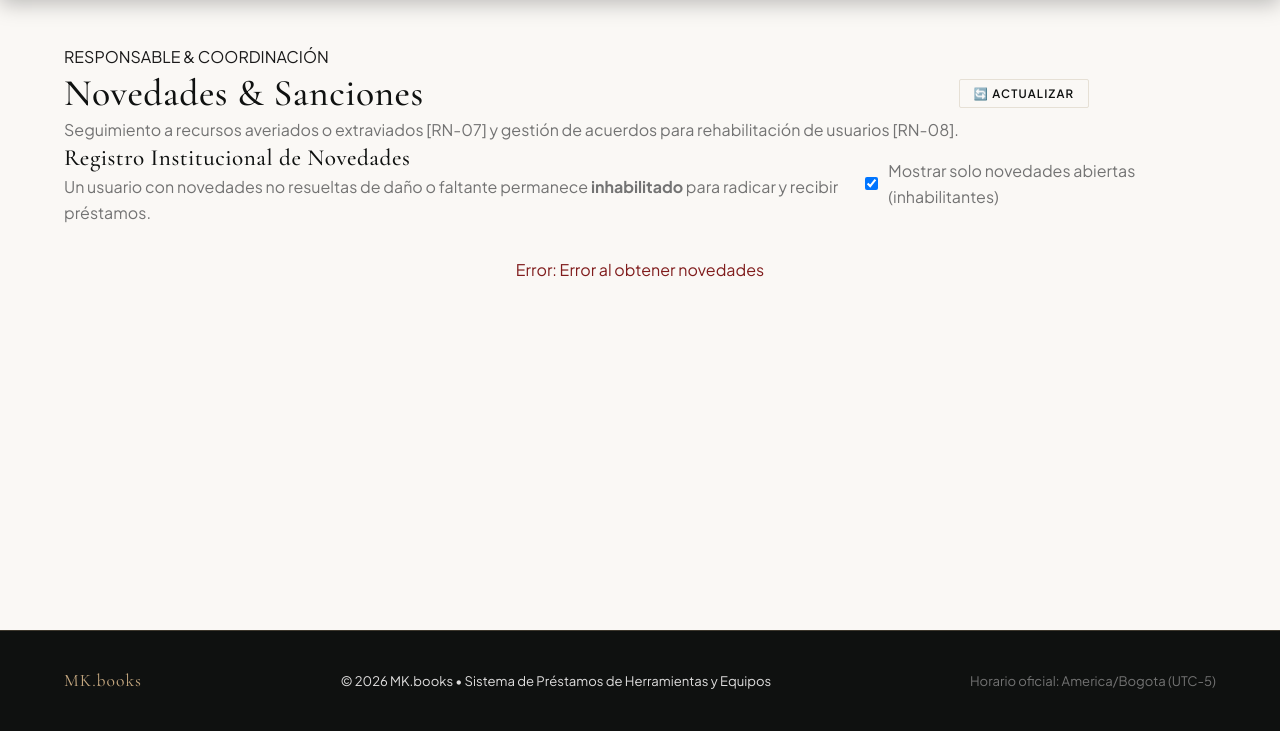
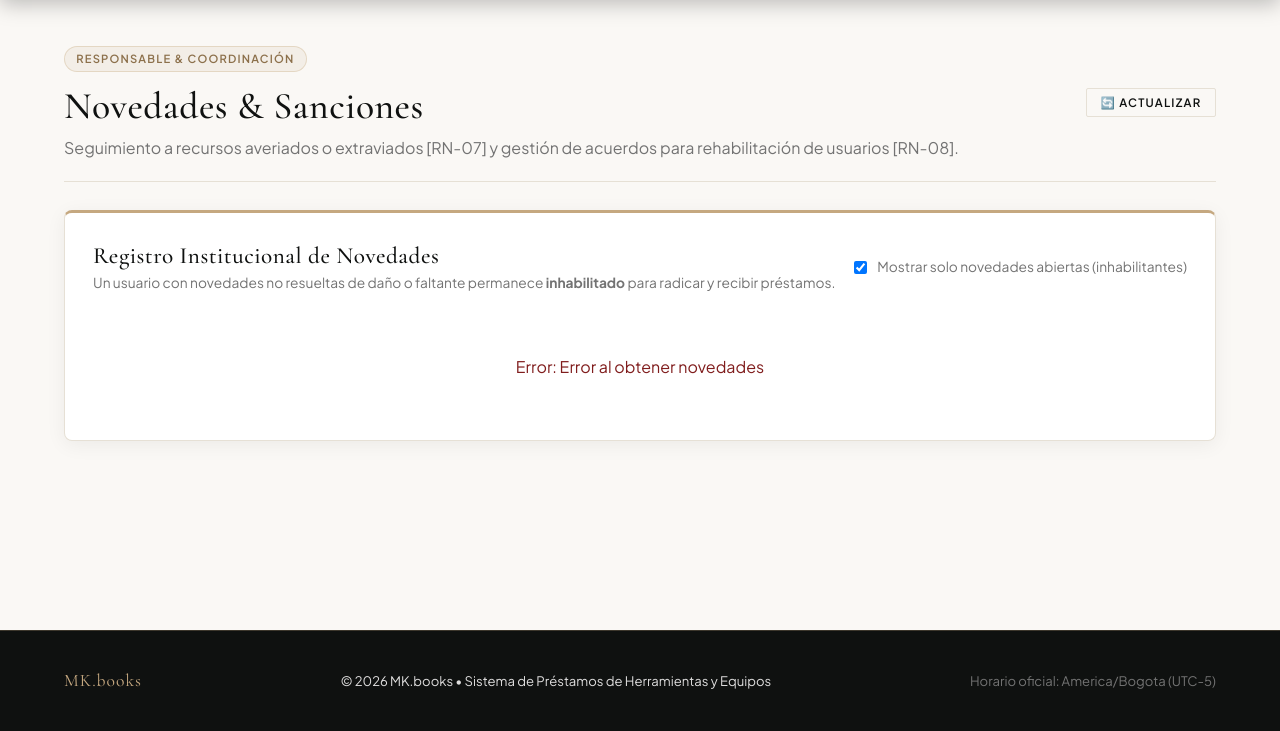
Before and after one commit to lintrejoss/Proyecto_Final, a FastAPI app: template src/templates/novedades_gestion.html in a window 1280 px wide. Shown: the part 69-800 px from the top of the page. Run offline with FastAPI, Linux system fonts and the light colour scheme; the template is opened without the code that fills it, so the values that code supplies are empty.

Commit message:
Correcion de algunos estilos de la etapa 4

```diff
--- a/src/static/css/style.css
+++ b/src/static/css/style.css
@@ -1182,3 +1182,247 @@ h4 { font-size: 1.15rem; }
     text-align: center;
   }
 }
+
+
+/* ==========================================================================
+   COMPONENTES Y UTILIDADES USADOS POR: Entregas y Devoluciones,
+   Novedades e Inhabilitaciones y Mis Préstamos
+   (clases que las plantillas usaban pero no estaban definidas)
+   ========================================================================== */
+
+/* --- Encabezado de página --- */
+.header-section {
+  padding-bottom: 1.25rem;
+  margin-bottom: 1.75rem;
+  border-bottom: 1px solid var(--sy-border);
+}
+
+.page-title {
+  font-family: var(--font-serif);
+  font-size: 2.35rem;
+  line-height: 1.25;
+  font-weight: 500;
+  color: var(--sy-black);
+  margin-bottom: 0.35rem;
+}
+
+/* --- Tarjetas --- */
+.card {
+  background: var(--sy-surface);
+  border: 1px solid var(--sy-border);
+  border-top: 3px solid var(--sy-gold);
+  border-radius: var(--radius-md);
+  box-shadow: var(--shadow-card);
+}
+
+.bg-card {
+  background: var(--sy-surface);
+}
+
+.bg-card-accent {
+  background: var(--sy-cream-soft);
+  border: 1px solid var(--sy-border-light);
+}
+
+.border {
+  border: 1px solid var(--sy-border);
+}
+
+.border-subtle {
+  border-color: var(--sy-border-light);
+}
+
+.rounded {
+  border-radius: var(--radius-sm);
+}
+
+/* --- Badges (base + variantes) --- */
+.badge {
+  display: inline-block;
+  padding: 0.25rem 0.7rem;
+  border-radius: 999px;
+  font-size: 0.7rem;
+  font-weight: 600;
+  letter-spacing: 0.4px;
+  line-height: 1.4;
+  white-space: nowrap;
+  border: 1px solid transparent;
+}
+
+.badge-gold {
+  background: var(--sy-gold-subtle);
+  color: var(--sy-gold-dark);
+  border-color: var(--sy-gold-border);
+  letter-spacing: 1.2px;
+  text-transform: uppercase;
+}
+
+.badge-outline {
+  background: transparent;
+  color: var(--sy-text-muted);
+  border-color: var(--sy-border);
+}
+
+.badge-count {
+  display: inline-block;
+  min-width: 1.5rem;
+  padding: 0.05rem 0.5rem;
+  margin-left: 0.4rem;
+  border-radius: 999px;
+  background: var(--sy-gold-subtle);
+  color: var(--sy-gold-dark);
+  border: 1px solid var(--sy-gold-border);
+  font-size: 0.72rem;
+  font-weight: 700;
+  text-align: center;
+}
+
+/* --- Botón dorado --- */
+.btn-gold {
+  background-color: var(--sy-gold);
+  color: var(--sy-black);
+  border-color: var(--sy-gold);
+}
+
+.btn-gold:hover {
+  background-color: var(--sy-gold-bright);
+  box-shadow: 0 4px 15px rgba(197, 168, 128, 0.3);
+}
+
+.btn-gold:disabled,
+.btn-primary:disabled,
+.btn-outline:disabled {
+  opacity: 0.55;
+  cursor: not-allowed;
+}
+
+/* --- Tabla editorial --- */
+.table-responsive {
+  width: 100%;
+  overflow-x: auto;
+}
+
+.table-editorial {
+  width: 100%;
+  border-collapse: collapse;
+  font-size: 0.86rem;
+}
+
+.table-editorial thead th {
+  background: var(--sy-black);
+  color: var(--sy-gold);
+  font-family: var(--font-sans);
+  font-size: 0.68rem;
+  font-weight: 600;
+  letter-spacing: 1.4px;
+  text-transform: uppercase;
+  text-align: left;
+  padding: 0.85rem 1rem;
+  white-space: nowrap;
+}
+
+.table-editorial tbody td {
+  padding: 0.9rem 1rem;
+  border-bottom: 1px solid var(--sy-border-light);
+  vertical-align: top;
+}
+
+.table-editorial tbody tr:hover {
+  background: var(--sy-cream);
+}
+
+/* --- Pestañas --- */
+.tabs-nav {
+  display: flex;
+  flex-wrap: wrap;
+  gap: 0.25rem;
+  border-bottom: 1px solid var(--sy-border);
+}
+
+.tab-btn {
+  background: none;
+  border: none;
+  border-bottom: 3px solid transparent;
+  margin-bottom: -1px;
+  padding: 0.85rem 1.25rem;
+  font-family: var(--font-sans);
+  font-size: 0.8rem;
+  font-weight: 600;
+  letter-spacing: 0.6px;
+  color: var(--sy-text-muted);
+  cursor: pointer;
+  transition: color 0.2s ease, border-color 0.2s ease;
+}
+
+.tab-btn:hover {
+  color: var(--sy-black);
+}
+
+.tab-btn.active {
+  color: var(--sy-black);
+  border-bottom-color: var(--sy-gold);
+}
+
+/* --- Modales (variante .modal-card de estas pantallas) --- */
+.modal-card {
+  background: var(--sy-surface);
+  border-radius: var(--radius-sm);
+  max-width: 620px;
+  width: 100%;
+  max-height: 90vh;
+  overflow-y: auto;
+  box-shadow: var(--shadow-dark);
+  border: 1px solid var(--sy-border);
+  position: relative;
+}
+
+.modal-card::before {
+  content: '';
+  position: absolute;
+  top: 0;
+  left: 0;
+  right: 0;
+  height: 3px;
+  background: linear-gradient(90deg, var(--sy-black), var(--sy-gold), var(--sy-black));
+}
+
+.modal-card.modal-lg {
+  max-width: 860px;
+}
+
+.modal-card .modal-footer {
+  margin-top: 0;
+  padding: 1rem 1.6rem 1.6rem;
+  border-top: 1px solid var(--sy-border-light);
+}
+
+.input-desc-novedad {
+  margin-top: 0.5rem;
+}
+
+/* --- Utilidades de espaciado, tipografía y layout --- */
+.p-3 { padding: 1.25rem; }
+.p-4 { padding: 1.75rem; }
+.py-3 { padding-top: 1.25rem; padding-bottom: 1.25rem; }
+.mb-4 { margin-bottom: 1.75rem; }
+.mr-1 { margin-right: 0.35rem; }
+.ml-2 { margin-left: 0.65rem; }
+.gap-3 { gap: 1.25rem; }
+.flex-wrap { flex-wrap: wrap; }
+.justify-content-between { justify-content: space-between; }
+.font-bold { font-weight: 700; }
+.cursor-pointer { cursor: pointer; }
+.text-sm { font-size: 0.86rem; }
+.text-xs { font-size: 0.76rem; }
+
+/* --- Otras clases sin definir en Solicitudes / Catálogo --- */
+.solicitud-body {
+  padding-top: 0.85rem;
+  border-top: 1px solid var(--sy-border-light);
+  margin-top: 0.85rem;
+}
+
+.cart-summary-box {
+  display: flex;
+  align-items: center;
+}
--- a/src/templates/base.html
+++ b/src/templates/base.html
@@ -10,7 +10,7 @@
   <link rel="preconnect" href="https://fonts.gstatic.com" crossorigin>
   <link href="https://fonts.googleapis.com/css2?family=Cormorant+Garamond:ital,wght@0,400;0,500;0,600;0,700;1,400&family=Plus+Jakarta+Sans:wght@300;400;500;600;700&display=swap" rel="stylesheet">
 
-  <link rel="stylesheet" href="/static/css/style.css">
+  <link rel="stylesheet" href="/static/css/style.css?v=2">
 </head>
 <body>
   <header class="app-header">
```
